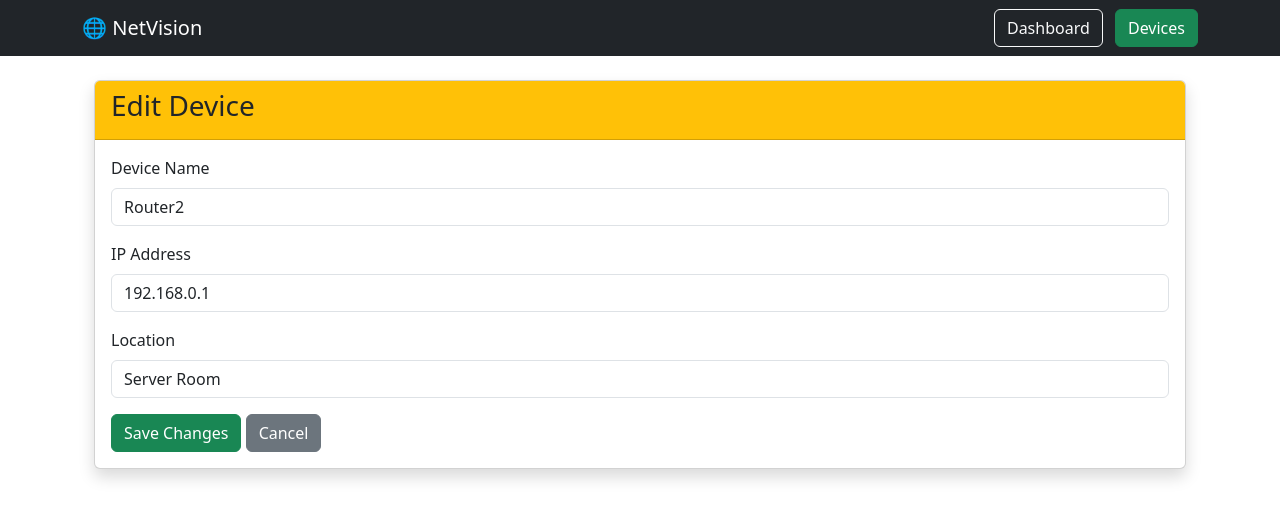
After one commit to iftekhar768/NetVision, a Flask app: page /edit-device/2 in a window 1280 px wide. The commit adds this page. Shown: the top 519 px of the page. Run offline with Flask 3, Linux system fonts and the light colour scheme; data comes from the database, SQL or seed files in the repository; both versions use the stored data as it was after the commit.

Commit message:
Add edit device functionality

```diff
--- a/app.py
+++ b/app.py
@@ -64,6 +64,26 @@ def scan():
 
     return redirect("/devices")
 
+@app.route("/edit-device/<int:id>", methods=["GET", "POST"])
+def edit_device(id):
+
+    device = Device.query.get_or_404(id)
+
+    if request.method == "POST":
+
+        device.name = request.form["name"]
+        device.ip_address = request.form["ip_address"]
+        device.location = request.form["location"]
+
+        db.session.commit()
+
+        return redirect("/devices")
+
+    return render_template(
+        "edit_device.html",
+        device=device
+    )
+
 with app.app_context():
     db.create_all()
 
--- /dev/null
+++ b/templates/edit_device.html
@@ -0,0 +1,62 @@
+{% extends "base.html" %}
+
+{% block content %}
+
+<div class="container mt-4">
+
+    <div class="card shadow">
+
+        <div class="card-header bg-warning">
+            <h3>Edit Device</h3>
+        </div>
+
+        <div class="card-body">
+
+            <form method="POST">
+
+                <div class="mb-3">
+                    <label class="form-label">Device Name</label>
+                    <input
+                        type="text"
+                        class="form-control"
+                        name="name"
+                        value="{{ device.name }}"
+                        required>
+                </div>
+
+                <div class="mb-3">
+                    <label class="form-label">IP Address</label>
+                    <input
+                        type="text"
+                        class="form-control"
+                        name="ip_address"
+                        value="{{ device.ip_address }}"
+                        required>
+                </div>
+
+                <div class="mb-3">
+                    <label class="form-label">Location</label>
+                    <input
+                        type="text"
+                        class="form-control"
+                        name="location"
+                        value="{{ device.location }}">
+                </div>
+
+                <button type="submit" class="btn btn-success">
+                    Save Changes
+                </button>
+
+                <a href="/devices" class="btn btn-secondary">
+                    Cancel
+                </a>
+
+            </form>
+
+        </div>
+
+    </div>
+
+</div>
+
+{% endblock %}
```
Also changed, not shown: templates/devices.html (+9 -0 lines), database/network.db.
